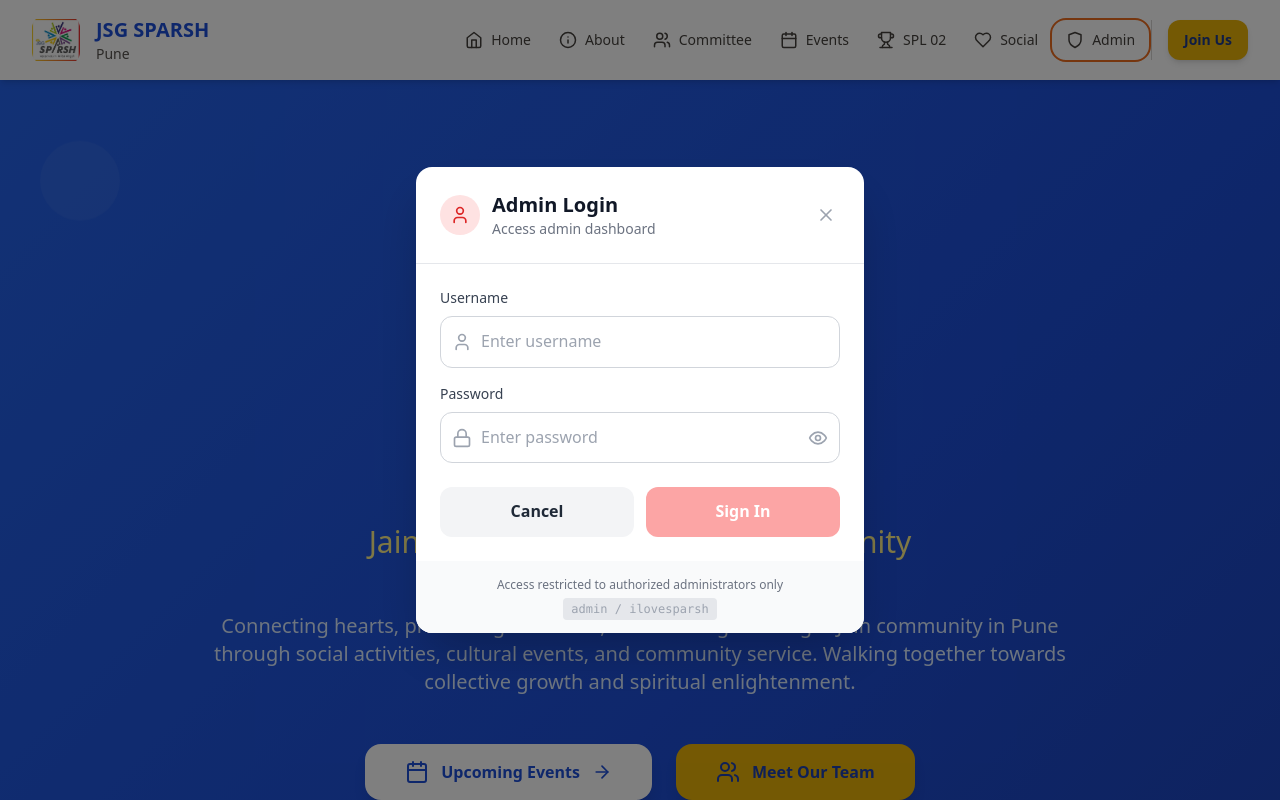
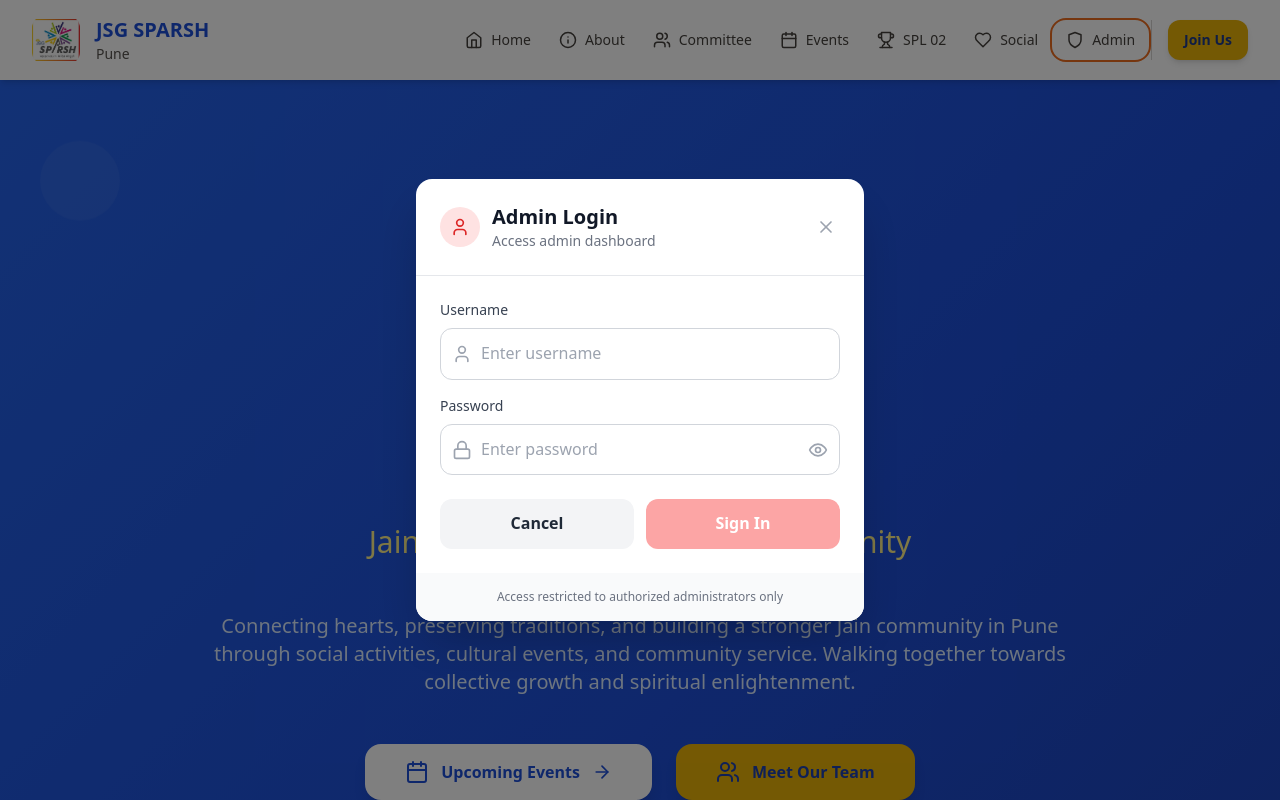
Before and after one commit to ag241290/JSG_Sparsh_Pune, a Next.js app: page / in a window 1280 px wide. Both pictures are taken after a click on the button "Admin". Shown: the top 800 px of the page. Built offline with nearby package versions, Linux system fonts and the light colour scheme.

Commit message:
Admin credentials are now case insensitive

```diff
--- a/app/components/AdminLoginModal.tsx
+++ b/app/components/AdminLoginModal.tsx
@@ -29,7 +29,7 @@ export default function AdminLoginModal({ isOpen, onClose }: AdminLoginModalProp
     // Simulate a small delay for better UX
     await new Promise(resolve => setTimeout(resolve, 500))
 
-    if (username === ADMIN_USERNAME && password === ADMIN_PASSWORD) {
+      if (username.toLowerCase() === ADMIN_USERNAME && password.toLowerCase() === ADMIN_PASSWORD) {
       // Success - redirect to admin page
       onClose()
       router.push('/admin')
@@ -171,11 +171,6 @@ export default function AdminLoginModal({ isOpen, onClose }: AdminLoginModalProp
           <p className="text-xs text-gray-500 text-center">
             Access restricted to authorized administrators only
           </p>
-          <div className="text-xs text-gray-400 text-center mt-2">
-            <span className="bg-gray-200 px-2 py-1 rounded font-mono text-xs">
-              admin / ilovesparsh
-            </span>
-          </div>
         </div>
       </div>
     </div>
```
